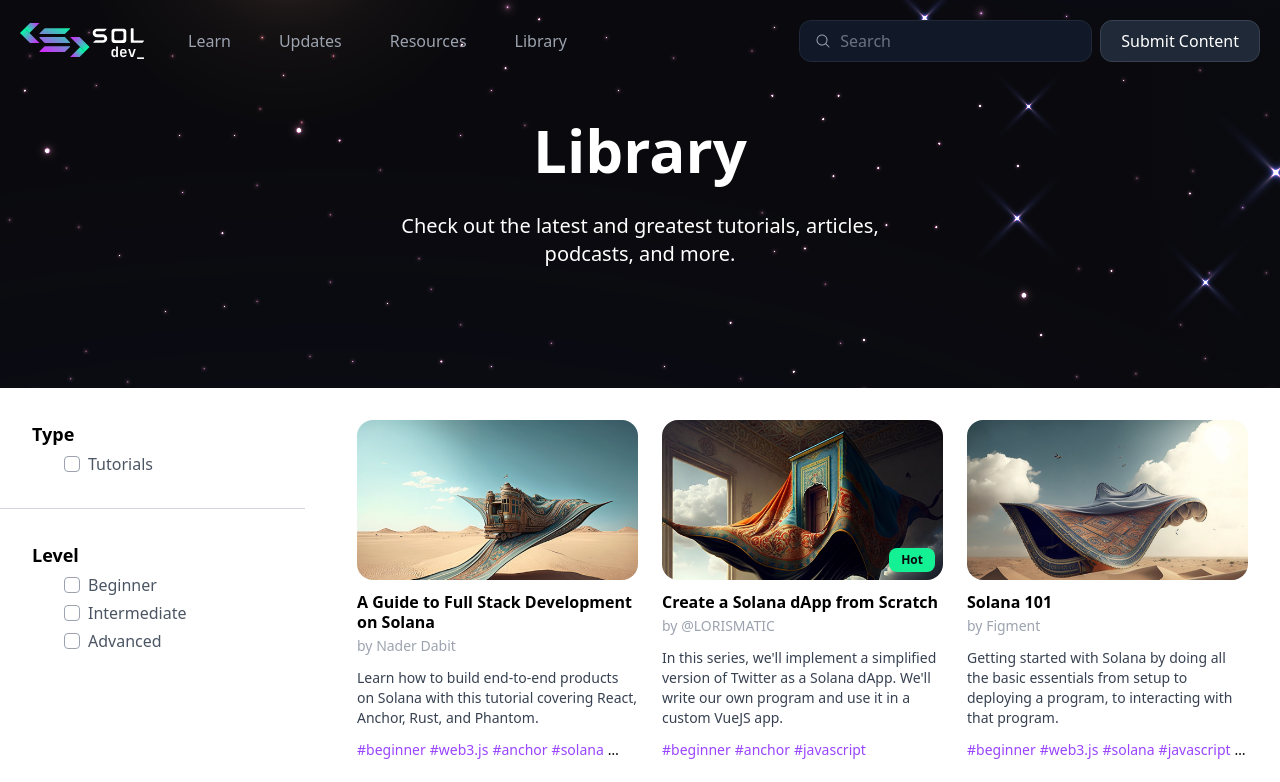
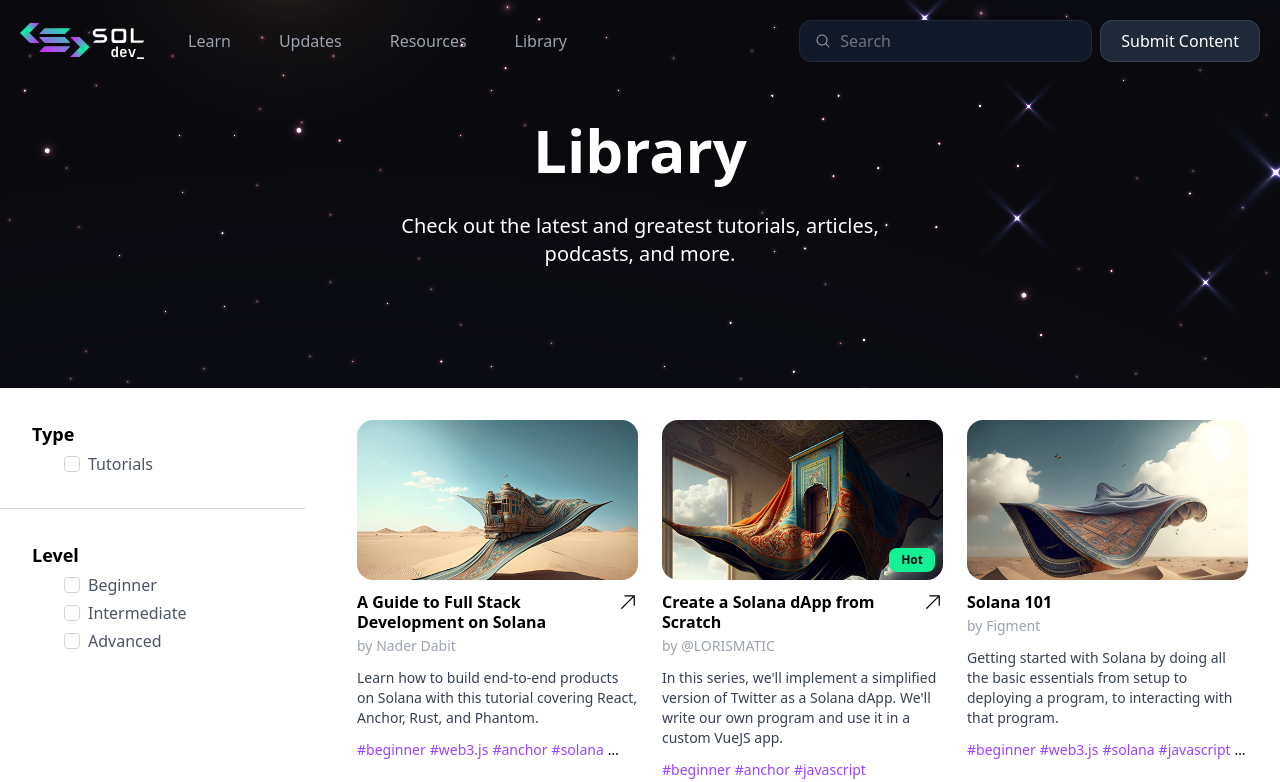
Before and after one commit to Tru3Bliss/solana-modern-ui, a Next.js app: page /library in a window 1280 px wide. Shown: the top 782 px of the page. Built offline with nearby package versions, Linux system fonts and the light colour scheme.

Commit message:
feat: external links for ContentCards

```diff
--- a/src/components/core/ContentCard.tsx
+++ b/src/components/core/ContentCard.tsx
@@ -1,5 +1,6 @@
 import styles from "@/styles/ContentCard.module.css";
 import Link from "next/link";
+import { ArrowUpRightIcon } from "@heroicons/react/24/solid";
 
 const DEFAULT_IMG_SRC = "/img/cta/0.jpg";
 
@@ -13,6 +14,7 @@
   authorHref?: string;
   tags?: string;
   isHot?: boolean;
+  isExternal?: boolean;
 };
 
 export default function ContentCard({
@@ -25,11 +27,12 @@
   authorHref,
   tags,
   isHot,
+  isExternal,
 }: ComponentProps) {
   return (
     <section className={styles.card}>
       <div className={styles.image}>
-        <Link href={href}>
+        <Link href={href} target={isExternal ? "_blank" : ""}>
           {isHot && <span className={styles.badge}>Hot</span>}
           <img src={imageSrc} alt={title} />
         </Link>
@@ -37,14 +40,19 @@
 
       <div className={styles.metaArea}>
         <h3>
-          <Link href={href}>{title}</Link>
+          <Link href={href} target={isExternal ? "_blank" : ""}>
+            {title}
+            {isExternal && <ArrowUpRightIcon />}
+          </Link>
         </h3>
 
         {authorLabel && (
           <p className={styles.author}>
             by{" "}
             {authorHref ? (
-              <Link href={authorHref}>{authorLabel}</Link>
+              <Link href={authorHref} target="_blank">
+                {authorLabel}
+              </Link>
             ) : (
               authorLabel
             )}
--- a/src/components/home/HomeFeaturedContent.tsx
+++ b/src/components/home/HomeFeaturedContent.tsx
@@ -13,6 +13,7 @@
 
       <div className={`${styles.container} py-5 border-t border-gray-200`}>
         <ContentCard
+          isExternal={true}
           isHot={true}
           href="#"
           title="A Guide to Full Stack Development on Solana"
@@ -24,6 +25,7 @@
         />
         <ContentCard
           isHot={true}
+          isExternal={true}
           href="#"
           title="Create a Solana dApp from Scratch"
           authorLabel="@LORISMATIC"
--- a/src/pages/library/index.tsx
+++ b/src/pages/library/index.tsx
@@ -28,6 +28,7 @@
         <section className={styles.rightSideLarge}>
           <main className={styles.gridContainer}>
             <ContentCard
+              isExternal={true}
               href="#"
               title="A Guide to Full Stack Development on Solana"
               authorLabel="Nader Dabit"
@@ -38,6 +39,7 @@
             />
             <ContentCard
               href="#"
+              isExternal={true}
               isHot={true}
               title="Create a Solana dApp from Scratch"
               authorLabel="@LORISMATIC"
--- a/src/styles/ContentCard.module.css
+++ b/src/styles/ContentCard.module.css
@@ -40,7 +40,12 @@
   @apply leading-tight;
 }
 .metaArea h3 a {
+  @apply flex justify-between w-full;
   @apply hover:underline;
+}
+
+.metaArea h3 a svg {
+  @apply w-5 h-5 ml-1 flex-shrink-0 !important;
 }
 
 .author {
--- a/src/styles/core/sidebar.module.css
+++ b/src/styles/core/sidebar.module.css
@@ -75,5 +75,5 @@
   @apply space-x-2;
 }
 .listing li input[type="checkbox"] {
-  @apply border border-gray-400 rounded;
+  @apply border border-gray-300 rounded;
 }
```
